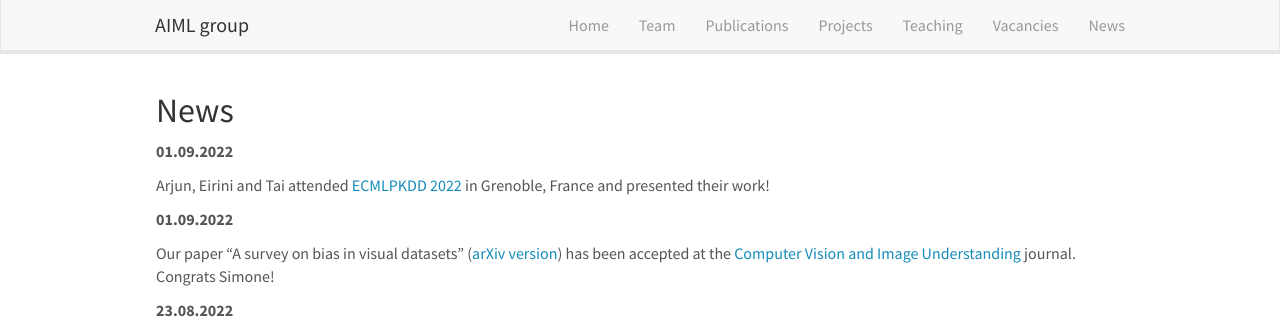
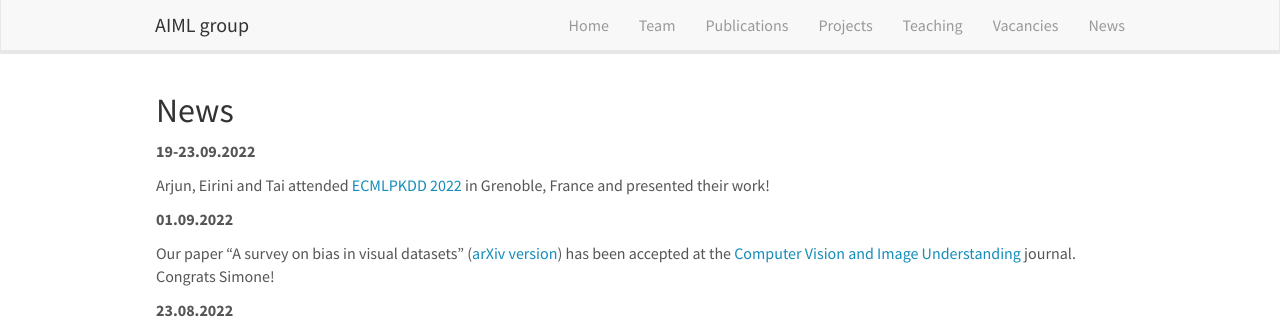
Before and after one commit to AIML-research/AIML-research.github.io, a Jekyll site: the page built from _pages/allnews.md, in a window 1280 px wide and 900 px high. Shown: the top 335 px of the window. Built offline with Jekyll 4.4.1, drawn with Linux system fonts in a browser that asks for light colours; nearby versions of some CDN libraries.

Commit message:
Update news.yml

```diff
--- a/_data/news.yml
+++ b/_data/news.yml
@@ -1,4 +1,4 @@
-- date: 01.09.2022
+- date: 19-23.09.2022
   headline: Arjun, Eirini and Tai attended <a href = "https://2022.ecmlpkdd.org/" target = "_new">ECMLPKDD 2022</a> in Grenoble, France and presented their work!
 - date: 01.09.2022
   headline: Our paper "A survey on bias in visual datasets" (<a href = "https://arxiv.org/abs/2107.07919" target = "_new">arXiv version</a>) has been accepted at the <a href="https://www.sciencedirect.com/journal/computer-vision-and-image-understanding" target="_new">Computer Vision and Image Understanding</a> journal. Congrats Simone!
```
